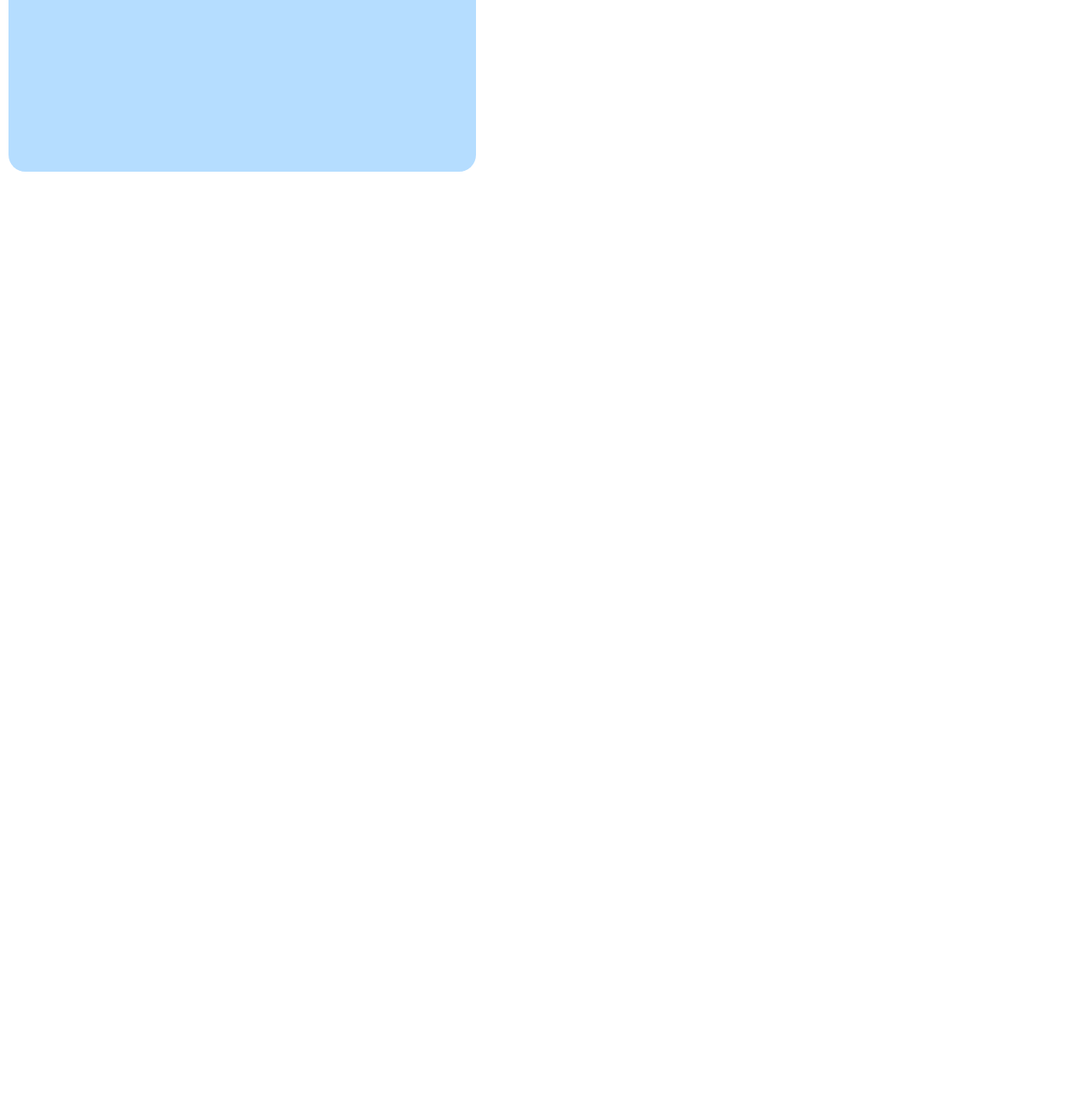
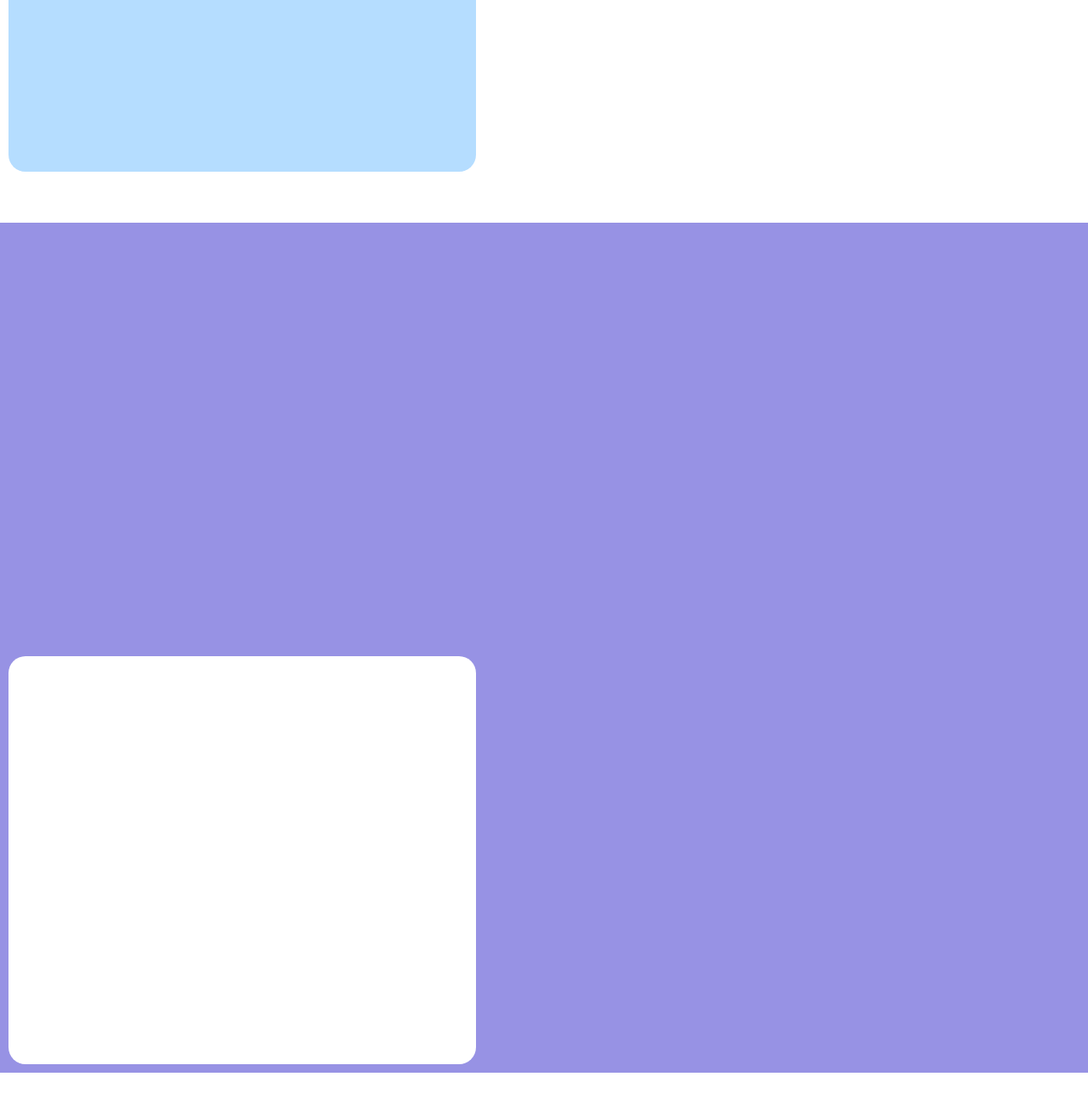
Before and after one commit to GuglielmoBini/htmlcss-responsive-layout, a plain HTML site: page index.html in a window 1280 px wide. Shown: the part 2738-4038 px from the top of the page at 85% size. Before the commit the page ends 2950 px from the top, so only its background shows below. Drawn offline with Linux system fonts and the light colour scheme.

Commit message:
added planning layout

```diff
--- a/css/style.css
+++ b/css/style.css
@@ -24,6 +24,11 @@ body {
 .flex-c {
   display: flex;
   flex-direction: column;
+}
+
+#demoapp,
+#planning {
+  margin-bottom: 50px;
 }
 
 .col {
@@ -70,3 +75,12 @@ main {
 .col-l {
   height: 800px;
 }
+
+/* Planning */
+#planning {
+  background-color: #9792e4;
+}
+
+#planning .card {
+  background-color: white;
+}
--- a/index.html
+++ b/index.html
@@ -34,6 +34,7 @@
     </header>
 
     <main>
+      <!-- SEZIONE DEMOAPP -->
       <section id="demoapp">
         <div class="container">
           <div class="row flex">
@@ -55,6 +56,17 @@
           </div>
         </div>
       </section>
+      <!-- SEZIONE PLANNING -->
+      <section id="planning">
+        <div class="container">
+          <div class="row">
+            <div class="col"></div>
+            <div class="col">
+              <div class="card"></div>
+            </div>
+          </div>
+        </div>
+      </section>
     </main>
 
     <footer></footer>
```
